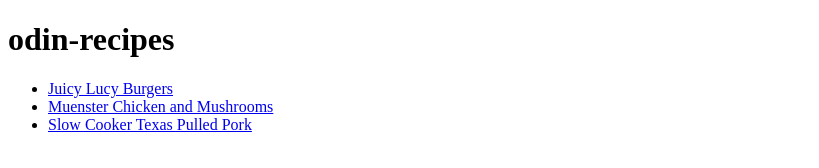
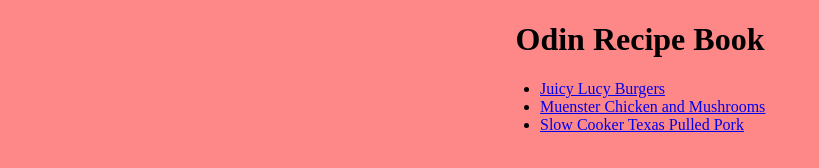
Before and after one commit to KidEmpyre/odin-recipes, a plain HTML site: page index.html in a window 1280 px wide. Shown: the whole page, without its empty margins (0-819 px from the left). Drawn offline with Linux system fonts and the light colour scheme.

Commit message:
Add styling to homepage
Added background color, text alignment, and font to homepage.

```diff
--- a/index.html
+++ b/index.html
@@ -3,10 +3,11 @@
   <head>
     <meta charset="UTF-8" />
     <meta name="viewport" content="width=device-width, initial-scale=1.0" />
-    <title>Odin-Recipes</title>
+    <title>odin-recipe-book</title>
+    <link rel="stylesheet" href="./styles/styles.css" />
   </head>
   <body>
-    <h1>odin-recipes</h1>
+    <h1>Odin Recipe Book</h1>
     <ul>
       <li><a href="recipes/burgers.html">Juicy Lucy Burgers</a></li>
       <li>
--- /dev/null
+++ b/styles/styles.css
@@ -0,0 +1,12 @@
+* {
+  background-color: rgb(254, 136, 136);
+  box-sizing: border-box;
+  font-family: "Times New Roman", sans-serif;
+}
+body {
+  margin: auto 500px;
+}
+h1 {
+  text-align: center;
+  font-family: "Brush Script MT", "Times New Roman", sans-serif;
+}
```
